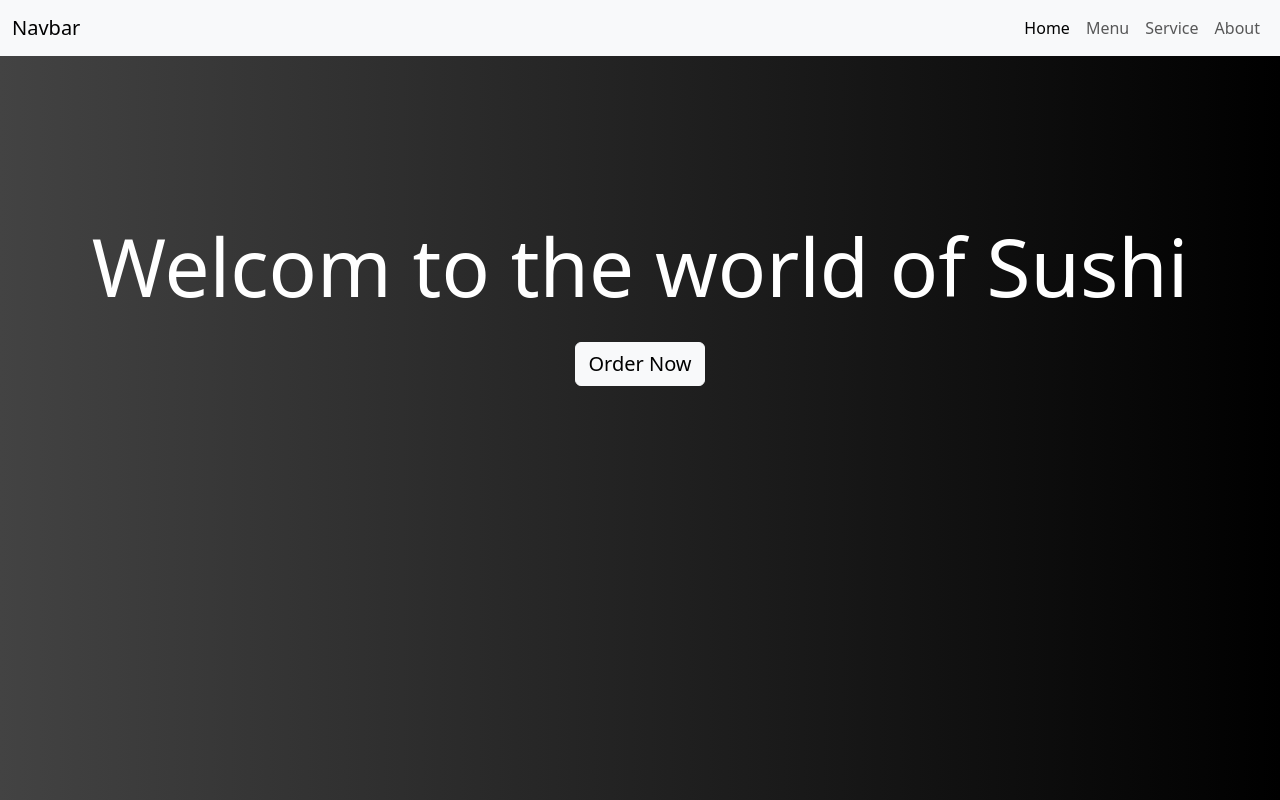
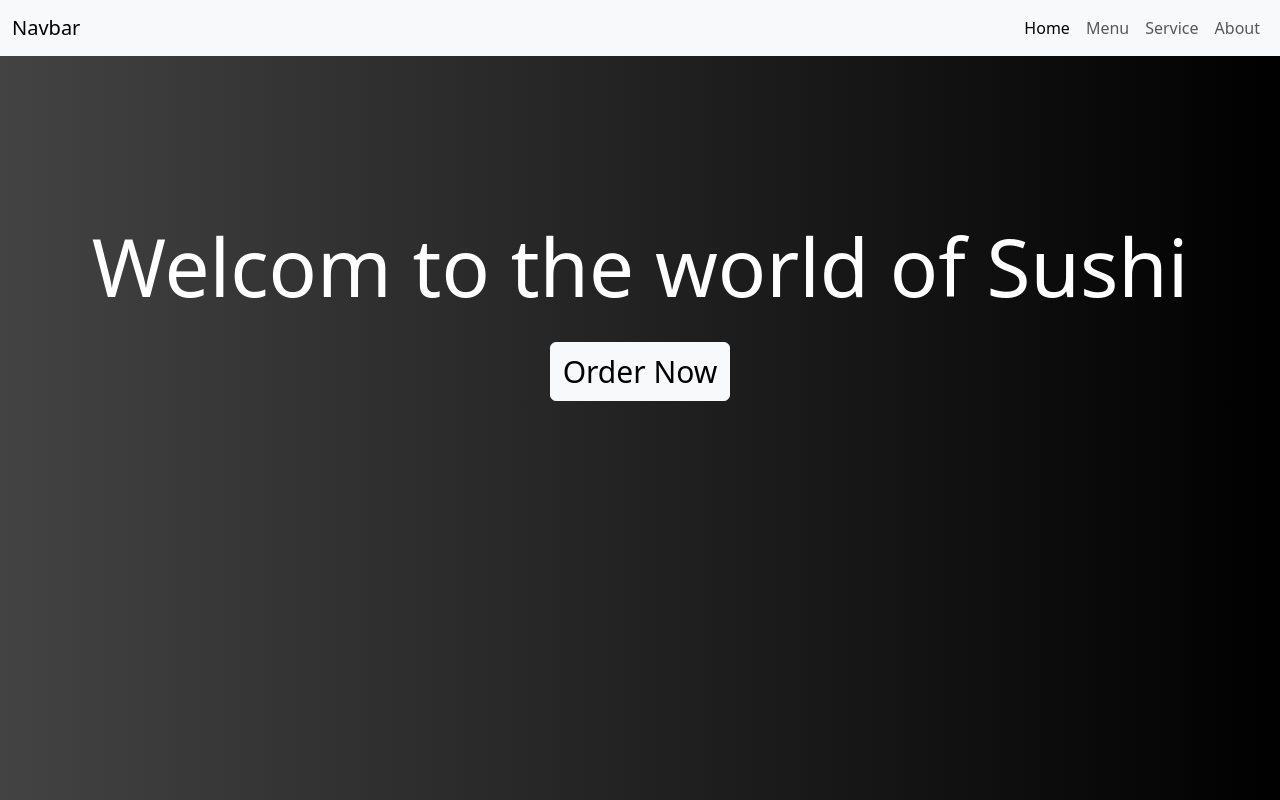
Before and after one commit to shcher-olha/first--attempt-nav, a React (Create React App) app: page /home in a window 1280 px wide. Built offline with nearby package versions, Linux system fonts and the light colour scheme.

Commit message:
litle change

```diff
--- a/src/components/Home.js
+++ b/src/components/Home.js
@@ -6,12 +6,13 @@
   return (
     <div className="container">
       <p>Welcom to the world of Sushi</p>
+
       <Link
         to="/menu"
         className="button"
 
       >
-        <button type="button" className="btn btn-light" style={{ fontSize: "20px" }}>
+        <button type="button" className="btn btn-light" style={{ fontSize: "30px" }}>
           Order Now
         </button>
       </Link>
```
